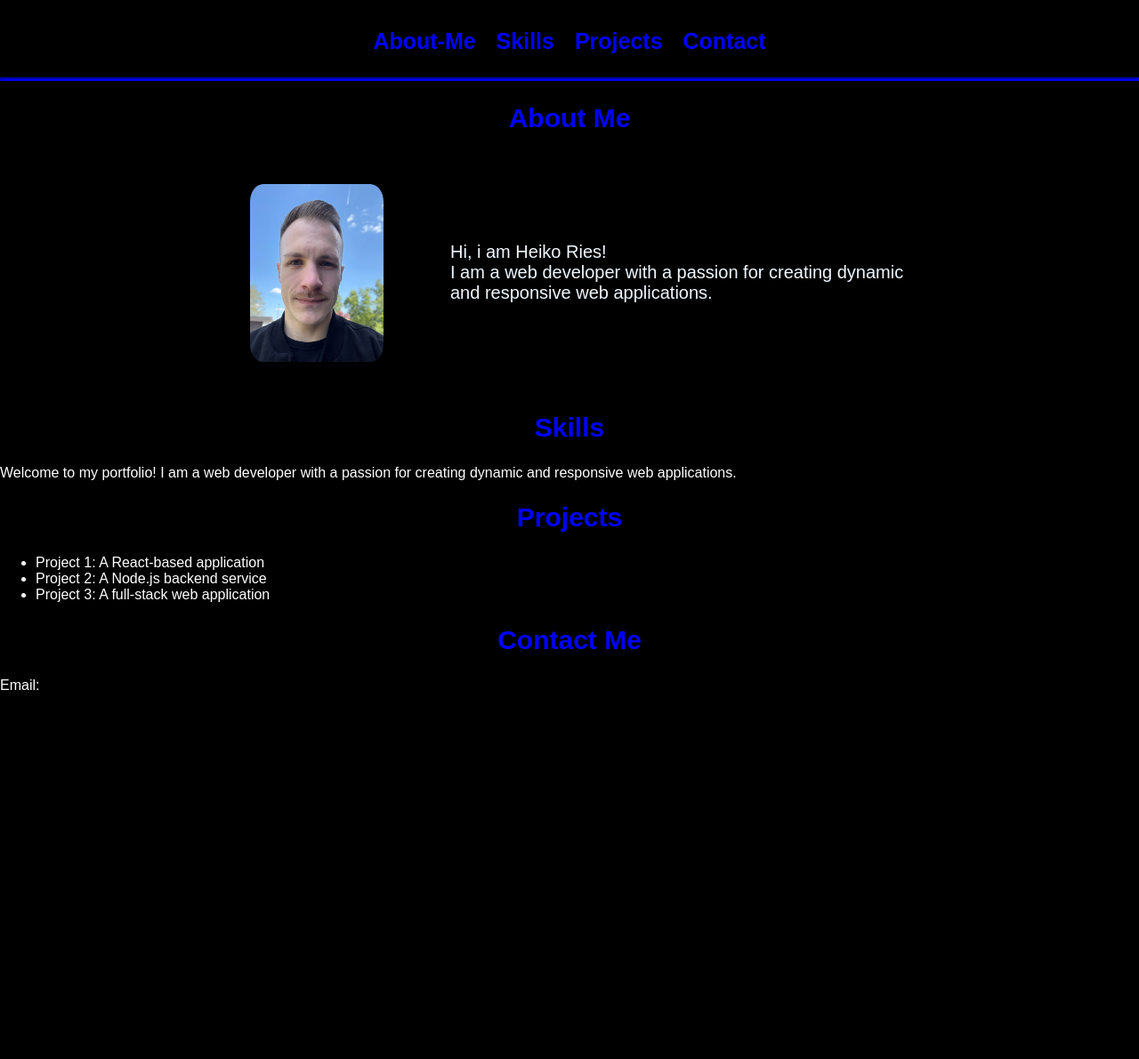
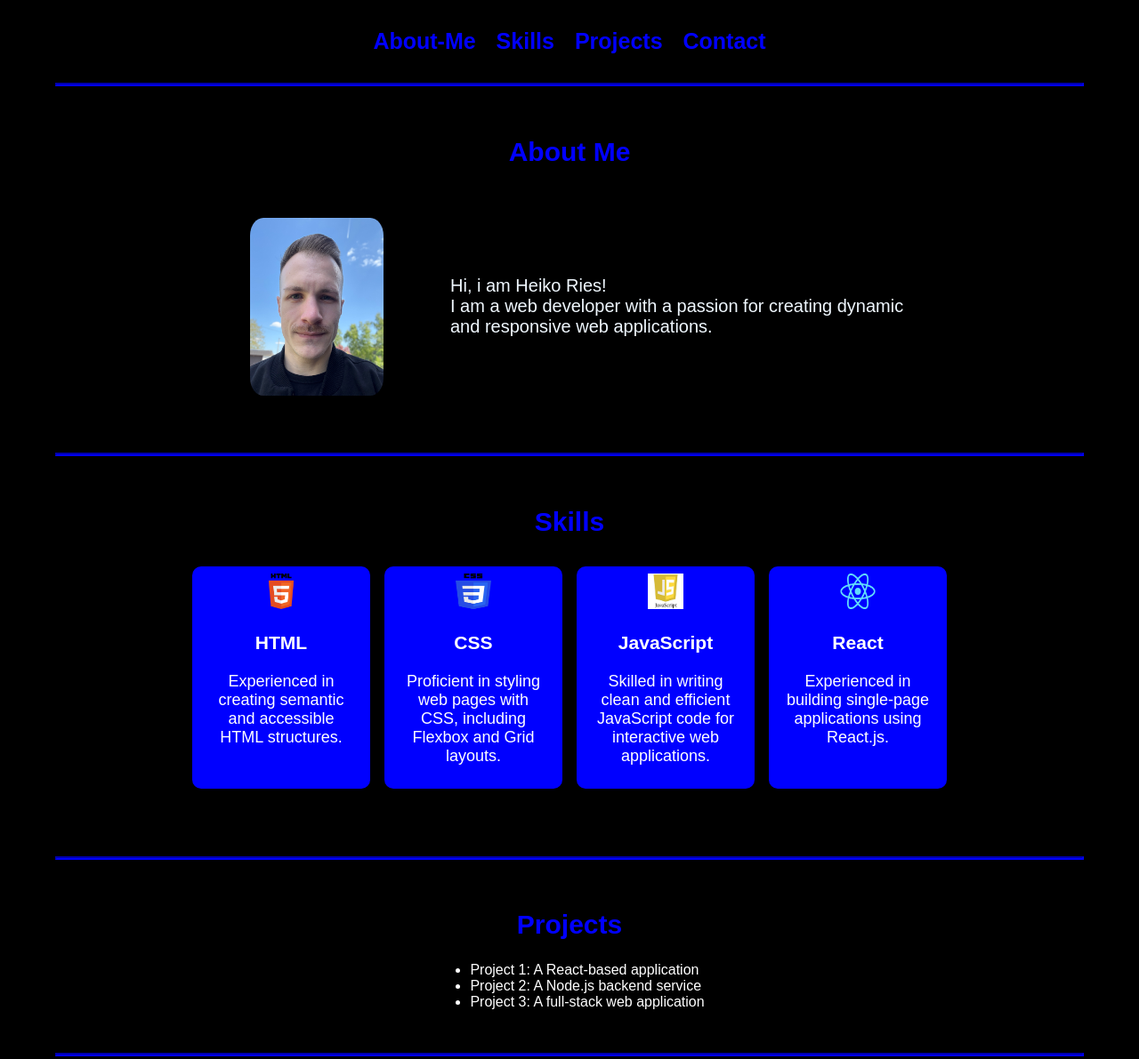
Before and after one commit to Hikko218/01-Mini-Portfolio, a plain HTML site: page index.html in a window 1280 px wide. Shown: the top 1191 px of the page at 89% size. Before the commit the page ends 800 px from the top, so only its background shows below. Drawn offline with Linux system fonts and the light colour scheme.

Commit message:
update skills

```diff
--- a/index.html
+++ b/index.html
@@ -20,7 +20,6 @@
             </div>
         </nav>
     </header>
-    <br>
     <hr>
 <!-- About Me Section -->
     <section id="about">
@@ -39,12 +38,33 @@
 
         </div>
     </section>
-
+    <hr>
     <section id="skills">
         <h2>Skills</h2>
-        <p>Welcome to my portfolio! I am a web developer with a passion for creating dynamic and responsive web applications.</p>
+        <div id="skills_container">
+            <div class="skill">
+                <img src="/images/html5.png" alt="HTML Icon" class="skill-icon">
+                <h3>HTML</h3>
+                <p>Experienced in creating semantic and accessible HTML structures.</p>
+            </div>
+            <div class="skill">
+                <img src="/images/css3.png" alt="CSS Icon" class="skill-icon">
+                <h3>CSS</h3>
+                <p>Proficient in styling web pages with CSS, including Flexbox and Grid layouts.</p>
+            </div>
+            <div class="skill">
+                <img src="/images/js.jpeg" alt="JS Icon" class="skill-icon">
+                <h3>JavaScript</h3>
+                <p>Skilled in writing clean and efficient JavaScript code for interactive web applications.</p>
+            </div>
+            <div class="skill">
+                <img src="/images/react.png" alt="React Icon" class="skill-icon">
+                <h3>React</h3>
+                <p>Experienced in building single-page applications using React.js.</p>
+            </div>
     </section>
-
+    <br><br>
+    <hr>
 
     <section id="projects">
         <h2>Projects</h2>
@@ -54,6 +74,7 @@
             <li>Project 3: A full-stack web application</li>
         </ul>
     </section>
+    <hr>
 
     <section id="contact">
         <h2>Contact Me</h2>
--- a/style.css
+++ b/style.css
@@ -1,14 +1,22 @@
 body {
+    display: flex;
     background-color: black;
     font-family: Arial, sans-serif;
     color: white;
     margin: 0;
     padding: 0;
+    justify-content: center;
+    align-items: center;  /* falls vertikal auch nötig */
+    flex-direction: column;
+    min-height: 100vh;
 }
 
 hr {
     border-color: blue;
     border-width: 2px;
+    width: 90%;           /* ← Hier die Breite steuern */
+    margin: 2rem auto;
+
 }
 
 /* header navigation */
@@ -83,8 +91,35 @@ h2{
   box-sizing: border-box; /* Box-Sizing für Padding */
 }
 
-#skills {
+#skills_container {
+  display: flex;
+  justify-content: center;  /* zentriert den Inhalt horizontal */
+  align-items: center;      /* vertikal zentriert */
+  flex-direction: row;
 
+}
+
+.skill {
+  background-color: blue; /* Hintergrundfarbe für Skills */
+  color: white;           /* Textfarbe */
+  padding: 0.5rem 1rem;   /* Innenabstand */
+  margin: 0.5rem;         /* Außenabstand */
+  border-radius: 10px;     /* Abgerundete Ecken */
+  font-size: 18px;
+  max-width: 200px;
+  width: 100%;
+  height: 250px;
+  text-align: center;
+  box-sizing: border-box;
+  word-wrap: break-word;
+  overflow-wrap: break-word;
+}
+
+.skill-icon {
+  max-width: 40px; /* Maximale Breite des Bildes */
+  width: 100%;
+  max-height: 40px;
+  height: 100%;
 }
 
 
@@ -97,4 +132,14 @@ h2{
     flex-direction: column;
     text-align: center;
   }
+
+   #skills_container {
+    flex-direction: column;
+    align-items: center;
+  }
+  .skill {
+    width: 90%;
+    margin-bottom: 1rem
+
+  }
  }
```
